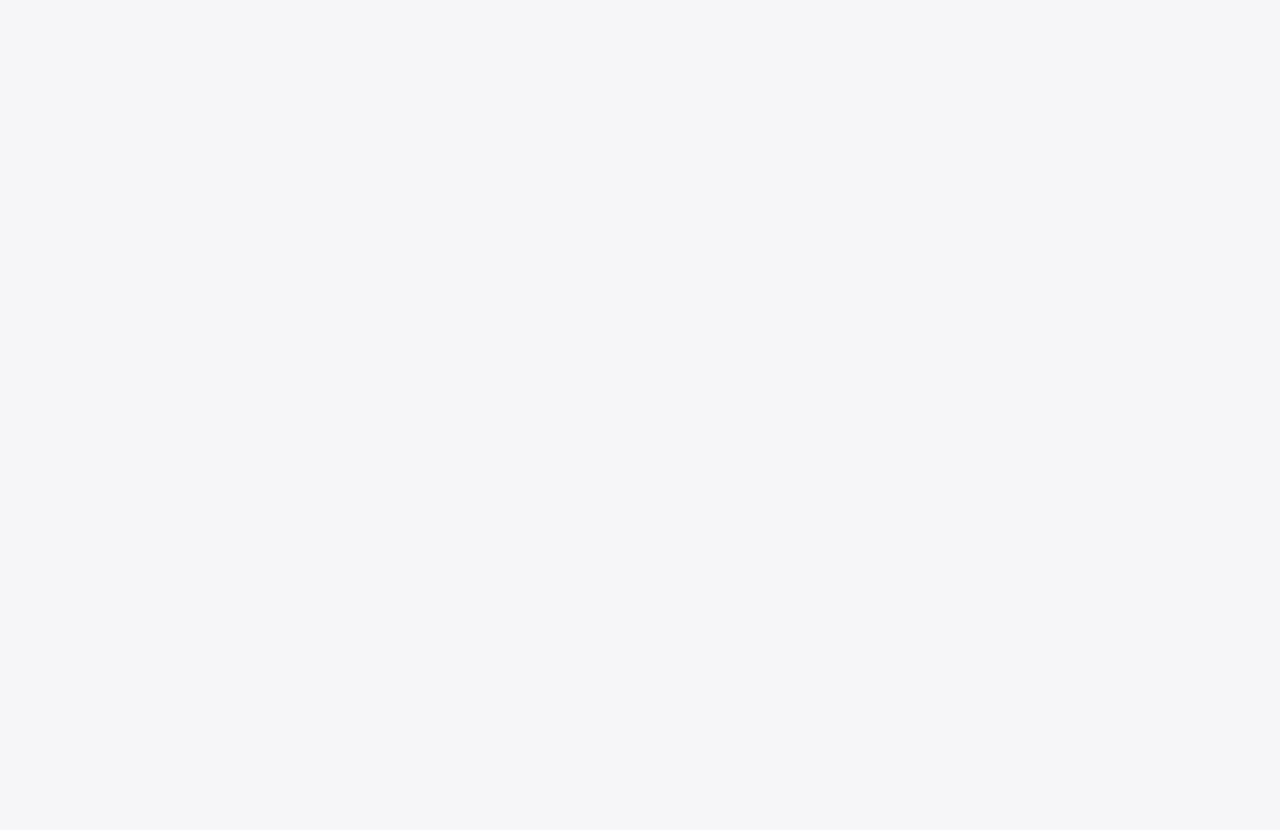
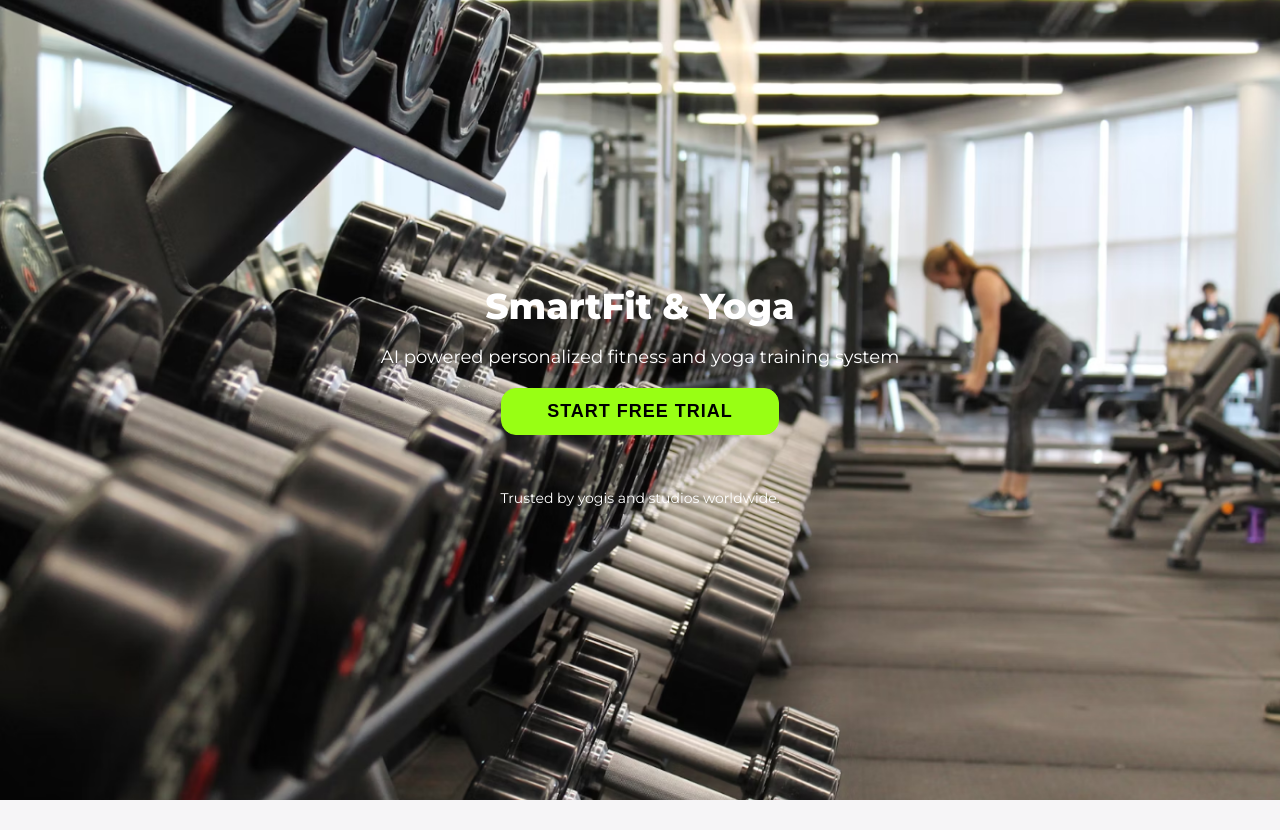
Before and after one commit to xhair2003/SmartFitAndYoga, a React (Create React App) app in the folder client/: page / in a window 1280 px wide. Before the commit this address had no page. Built offline with nearby package versions, Linux system fonts and the light colour scheme.

Commit message:
LandingPage

```diff
--- /dev/null
+++ b/client/src/pages/LandingPage/Components.js
@@ -0,0 +1,66 @@
+import styled from 'styled-components';
+
+export const Background = styled.div`
+position: fixed;
+  top: 0;
+  left: 0;
+  width: 100%;
+  height: 100%;
+  z-index: 0;
+  background-image: url('/bg.png');
+  background-size: cover;
+  background-position: center;
+  display: flex;
+  align-items: center;
+  justify-content: center;
+`;
+
+export const Container = styled.div`
+  display: flex;
+  flex-direction: column;
+  align-items: center;
+  text-align: center;
+  color: white;
+`;
+
+export const Header = styled.header`
+  margin-bottom: 20px;
+`;
+
+export const Title = styled.h1`
+  font-size: 36px;
+  margin-bottom: 10px;
+`;
+
+export const Subtitle = styled.p`
+  font-size: 18px;
+  margin-bottom: 20px;
+`;
+
+export const StartButton = styled.button`
+  border-radius: 15px;
+  border: 1px solid #98FF14;
+  background-color: #98FF14;
+  color: #000000;
+  font-size: 18px;
+  font-weight: bold;
+  padding: 12px 45px;
+  letter-spacing: 1px;
+  text-transform: uppercase;
+  transition: transform 80ms ease-in;
+  &:active {
+    transform: scale(0.95);z=
+  }
+  &:focus {
+    outline: none;
+  }
+`;
+
+export const Footer = styled.footer`
+  margin-top: auto;
+  padding: 20px;
+`;
+
+export const FooterText = styled.p`
+  font-size: 14px;
+`;
--- /dev/null
+++ b/client/src/pages/LandingPage/LandingPage.css
@@ -0,0 +1,14 @@
+* {
+    box-sizing: border-box;
+  }
+
+  body {
+    background: #f6f5f7;
+    display: flex;
+    justify-content: center;
+    align-items: center;
+    flex-direction: column;
+    font-family: "Montserrat", sans-serif;
+    height: 100vh;
+    margin: -20px 0 50px;
+  }
--- /dev/null
+++ b/client/src/pages/LandingPage/LandingPage.jsx
@@ -0,0 +1,26 @@
+import React from "react";
+import * as Components from './Components';
+import './LandingPage.css';
+
+const LandingPage = () => {
+  return (
+    <Components.Background>
+      <Components.Container>
+        <Components.Header>
+          <Components.Title>SmartFit & Yoga</Components.Title>
+          <Components.Subtitle>
+            AI powered personalized fitness and yoga training system
+          </Components.Subtitle>
+          <Components.StartButton onClick={() => window.location.href = '/login'}>
+            Start Free Trial
+          </Components.StartButton>
+        </Components.Header>
+        <Components.Footer>
+          <Components.FooterText>Trusted by yogis and studios worldwide.</Components.FooterText>
+        </Components.Footer>
+      </Components.Container>
+    </Components.Background>
+  );
+};
+
+export default LandingPage;
--- a/client/src/routes/index.js
+++ b/client/src/routes/index.js
@@ -1,8 +1,14 @@
+import LandingPage from "../pages/LandingPage/LandingPage.jsx";
 import LoginPage from "../pages/LoginPage/LoginPage.jsx";
 
 export const routes = [
     {
         id: 1,
+        path: '/',
+        page: LandingPage,
+    },
+    {
+        id: 2,
         path: '/login',
         page: LoginPage,
     },
```
